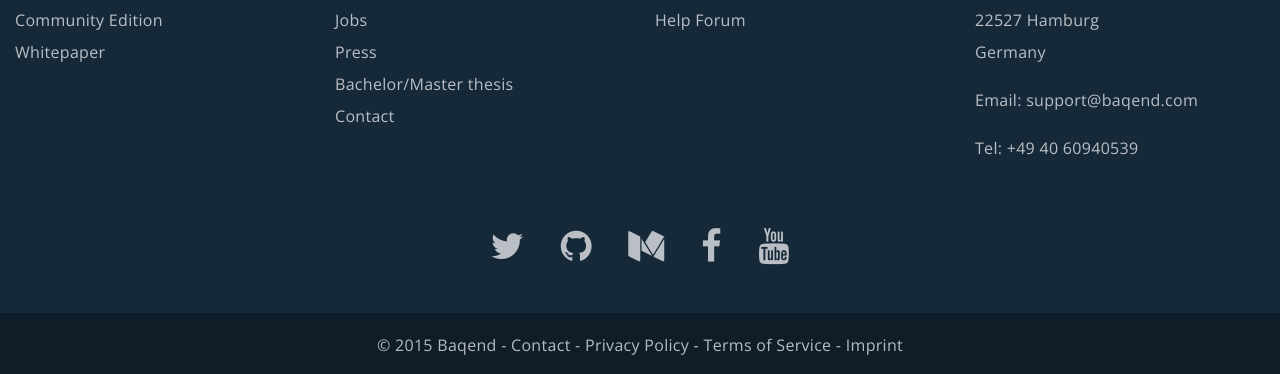
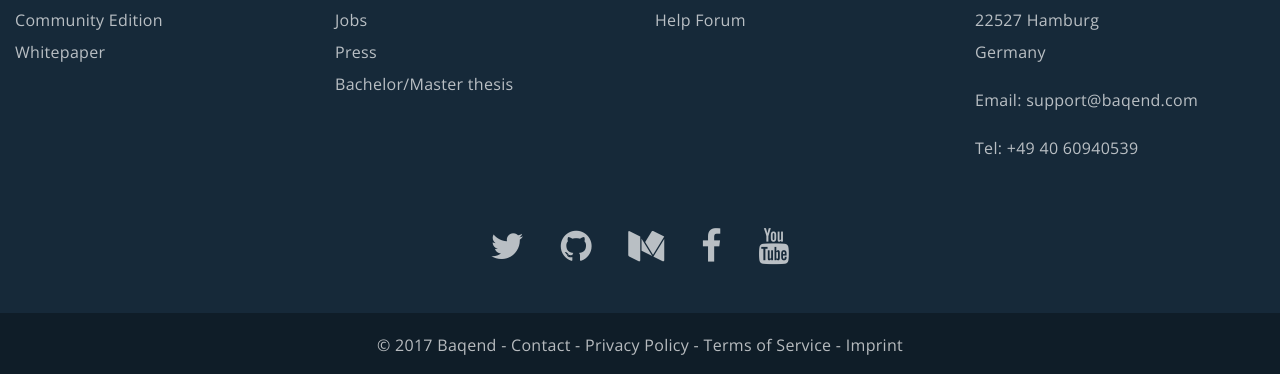
Before and after one commit to Baqend/guide, an MkDocs documentation site: the page built from src/index.md, in a window 1280 px wide and 900 px high, scrolled down 2407 px. Shown: the part 523-897 px from the top of the window. Built offline with MkDocs 1.6.1, drawn with Linux system fonts in a browser that asks for light colours; comment, search, counter and statistics services are not loaded; old or Windows-style settings are respelled for this version of MkDocs.

Commit message:
update footer

```diff
--- a/theme/footer.html
+++ b/theme/footer.html
@@ -4,11 +4,11 @@
 
       <div class="col-xs-6 col-sm-3 sitemap">
         <h4>Product</h4>
-        <a href="pricing.html">Pricing</a>
-        <a href="product.html">Baqend Cloud</a>
-        <a href="product.html#enterprise-features">Baqend Enterprise</a>
-        <a href="product.html#download">Community Edition</a>
-        <a href="files/whitepaper_3pages.pdf">Whitepaper</a>
+        <a href="http://baqend.com/pricing.html">Pricing</a>
+        <a href="http://baqend.com/product.html">Baqend Cloud</a>
+        <a href="http://baqend.com/product.html#enterprise-features">Baqend Enterprise</a>
+        <a href="http://baqend.com/product.html#download">Community Edition</a>
+        <a href="http://baqend.com/files/whitepaper_3pages.pdf">Whitepaper</a>
       </div>
 
       <div class="col-xs-6 col-sm-3 sitemap">
@@ -16,17 +16,16 @@
         <a href="about.html">About us</a>
         <a href="https://medium.baqend.com">Baqend Blog</a>
         <a href="http://www.weblabs.hamburg/">WebLabs.Hamburg</a>
-        <a href="hiring.html">Jobs</a>
-        <a href="press.html">Press</a>
+        <a href="http://baqend.com/hiring.html">Jobs</a>
+        <a href="http://baqend.com/press.html">Press</a>
         <a href="http://thesis.app.baqend.com/">Bachelor/Master thesis</a>
-        <a href="#" data-toggle="modal" data-target="#contact" role="button">Contact
       </div>
 
       <div class="col-xs-6 col-sm-3 sitemap">
         <h4>Developer</h4>
         <a href="https://dashboard.baqend.com/login">Login</a>
         <a href="https://dashboard.baqend.com/register">Sign Up</a>
-        <a href="/guide">Developer Guide</a>
+        <a href="http://baqend.com/guide">Developer Guide</a>
         <a href="https://stackoverflow.com/questions/tagged/baqend/">Help Forum</a>
       </div>
 
@@ -64,7 +63,7 @@
   <footer>
     <div class="container">
       <div class="legal text-center">
-        <span>&copy; 2015 Baqend</span> -
+        <span>&copy; 2017 Baqend</span> -
         <a href="mailto:info@baqend.com">Contact</a> -
         <a href="https://dashboard.baqend.com/privacy">Privacy Policy</a> -
         <a href="https://dashboard.baqend.com/terms">Terms of Service</a> -
```
